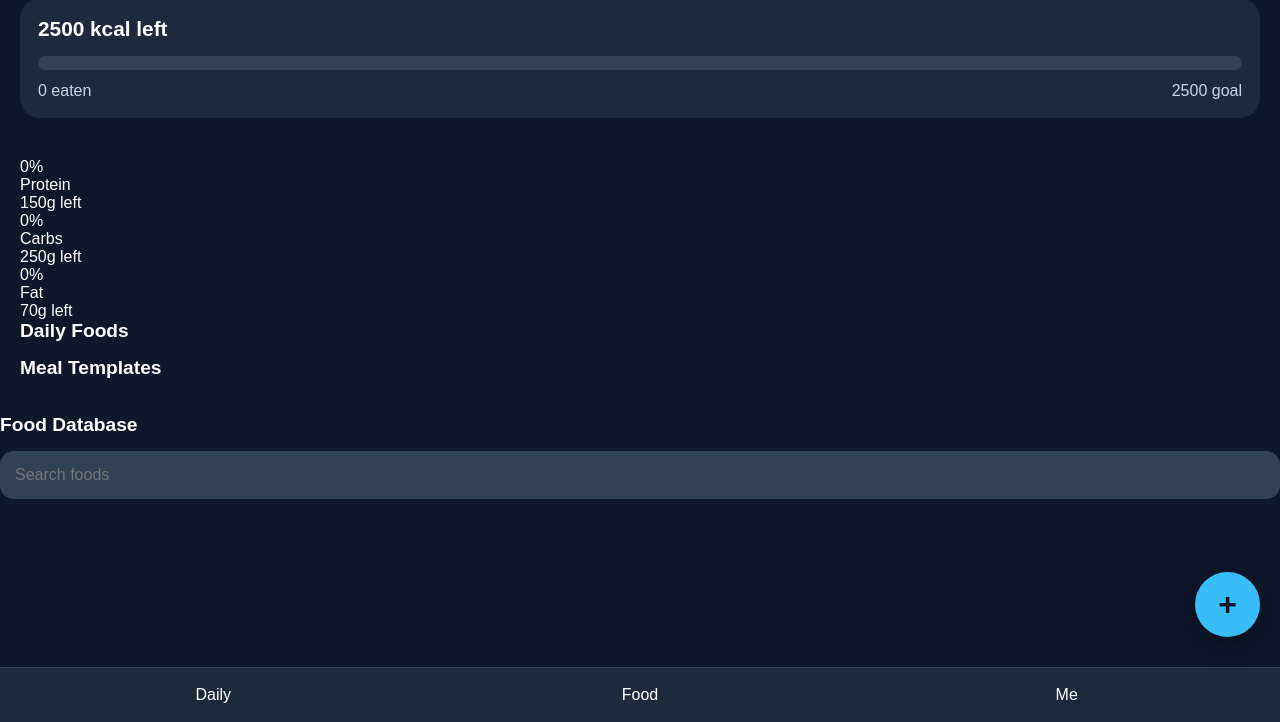
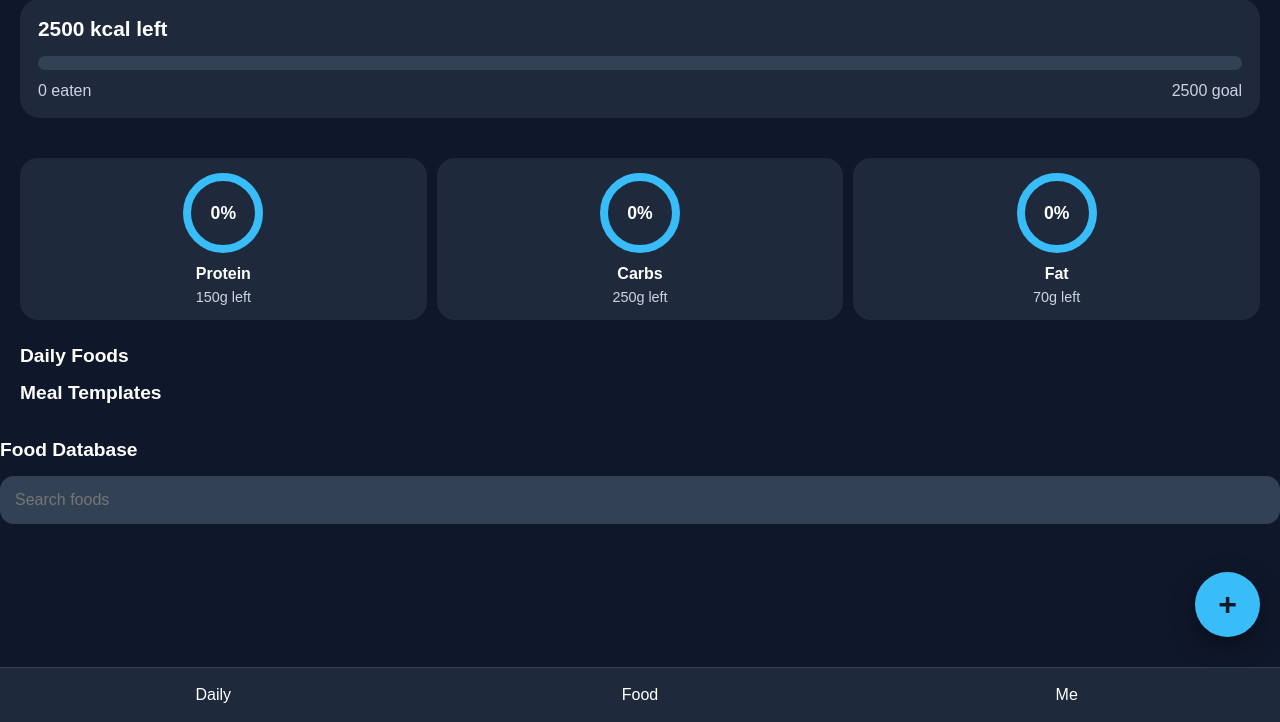
Before and after one commit to drakluv/Calorie-Tracker-App, a plain HTML site: page index.html in a window 1280 px wide. Shown: the part 78-800 px from the top of the page. Drawn offline with Linux system fonts and the light colour scheme.

Commit message:
Update style.css

```diff
--- a/style.css
+++ b/style.css
@@ -183,3 +183,57 @@ button{
     }
 
 }
+/* MACROS */
+
+.macro-wrapper{
+    display:flex;
+    justify-content:space-between;
+    gap:10px;
+    margin-bottom:25px;
+}
+
+.macro-card{
+    flex:1;
+    background:#1e293b;
+    border-radius:18px;
+    padding:15px;
+    text-align:center;
+}
+
+.macro-circle{
+    width:80px;
+    height:80px;
+    margin:auto;
+    border-radius:50%;
+    border:8px solid #38bdf8;
+    display:flex;
+    align-items:center;
+    justify-content:center;
+    font-weight:bold;
+    font-size:1.1rem;
+}
+
+.macro-label{
+    margin-top:12px;
+    font-weight:bold;
+}
+
+.macro-left{
+    margin-top:6px;
+    color:#cbd5e1;
+    font-size:0.9rem;
+}
+
+@media(max-width:700px){
+
+    .macro-wrapper{
+        gap:6px;
+    }
+
+    .macro-circle{
+        width:65px;
+        height:65px;
+        font-size:0.9rem;
+    }
+
+}
```
